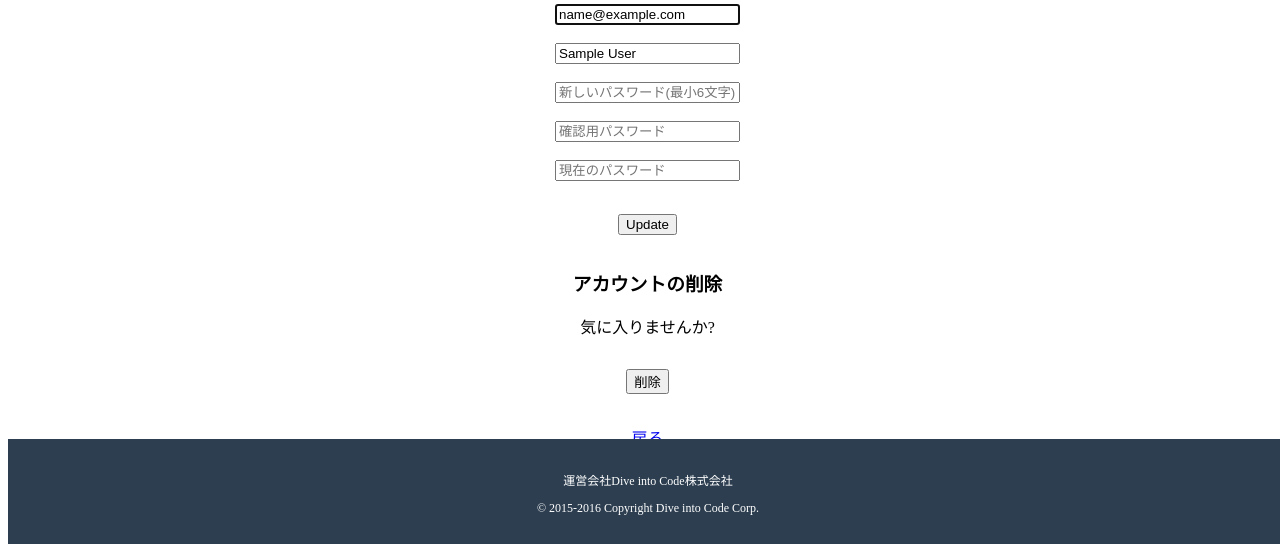
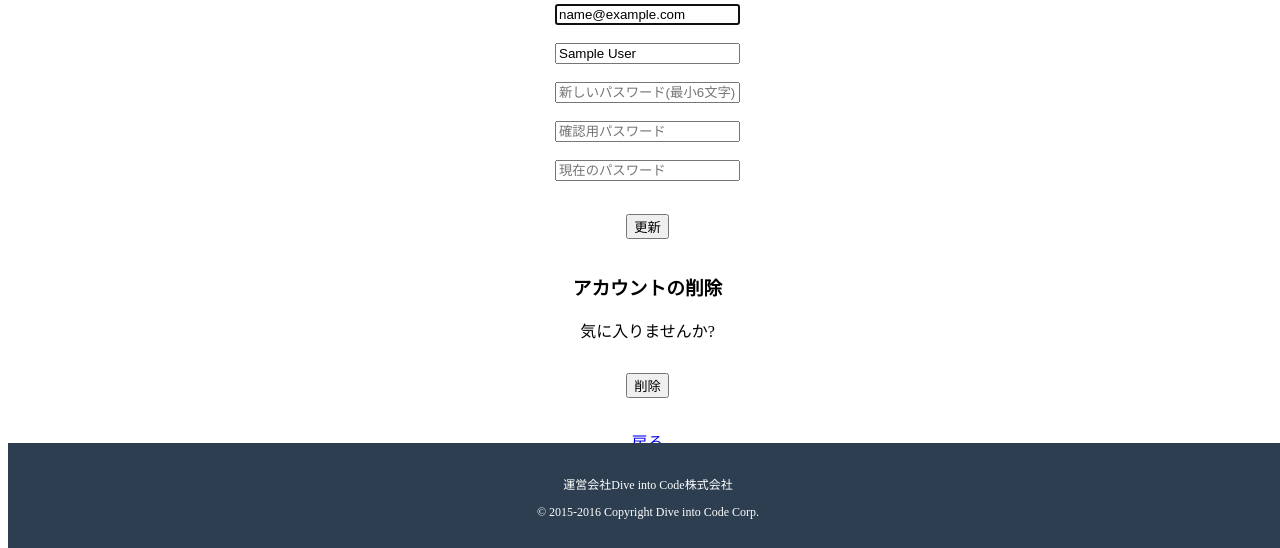
Before and after one commit to nuxa/achieve, a Rails app: page /users/edit in a window 1280 px wide. Shown: the part 276-824 px from the top of the page. Run offline with Rails 7, Linux system fonts and the light colour scheme; the visitor is signed in with stand-in values (Sample User, id 1); style sheets or scripts are compiled from the project's sources; some libraries are stand-ins or nearby versions.

Commit message:
微修正2(update -> 更新)

```diff
--- a/app/views/devise/registrations/edit.html.erb
+++ b/app/views/devise/registrations/edit.html.erb
@@ -29,7 +29,7 @@
             </div>
             <br>
             <div class="actions">
-                <%= f.submit "Update", class: "btn btn-primary btn-block" %>
+                <%= f.submit "更新", class: "btn btn-primary btn-block" %>
             </div>
         <% end %>
 
```
